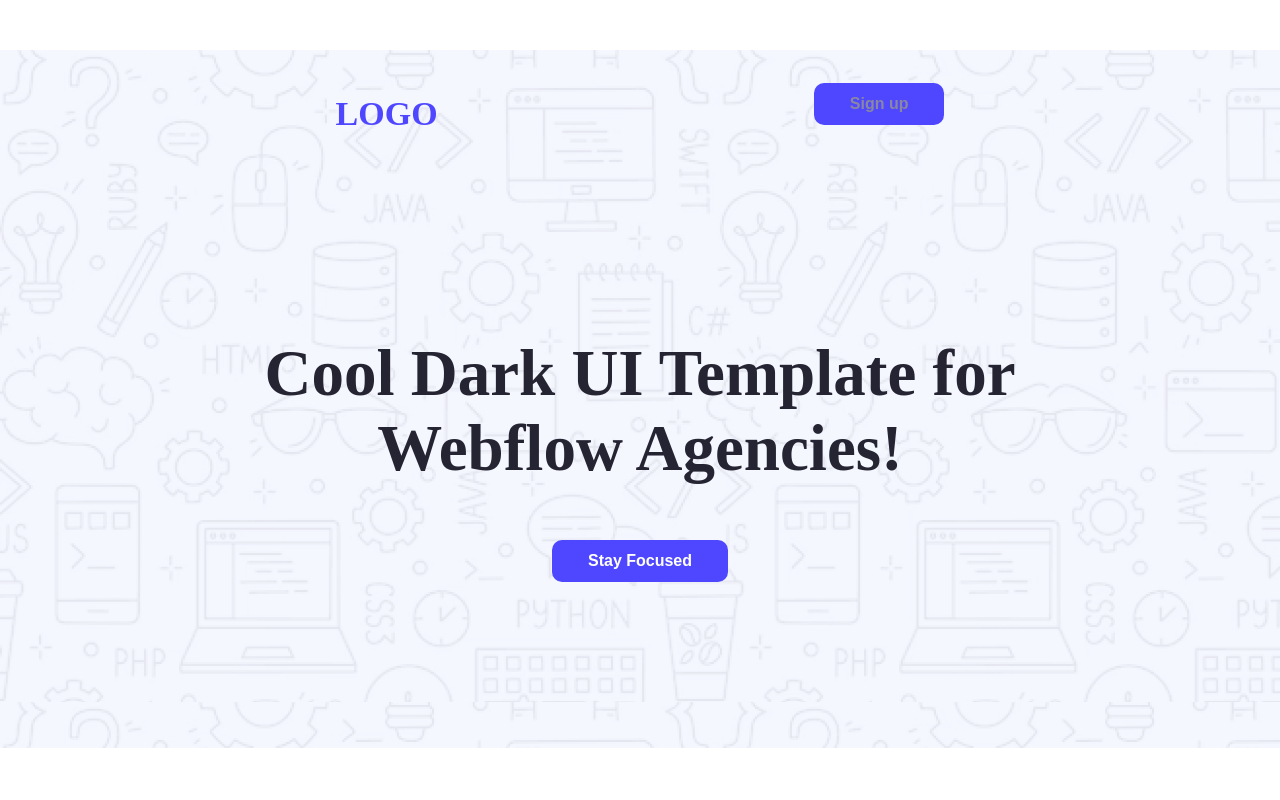
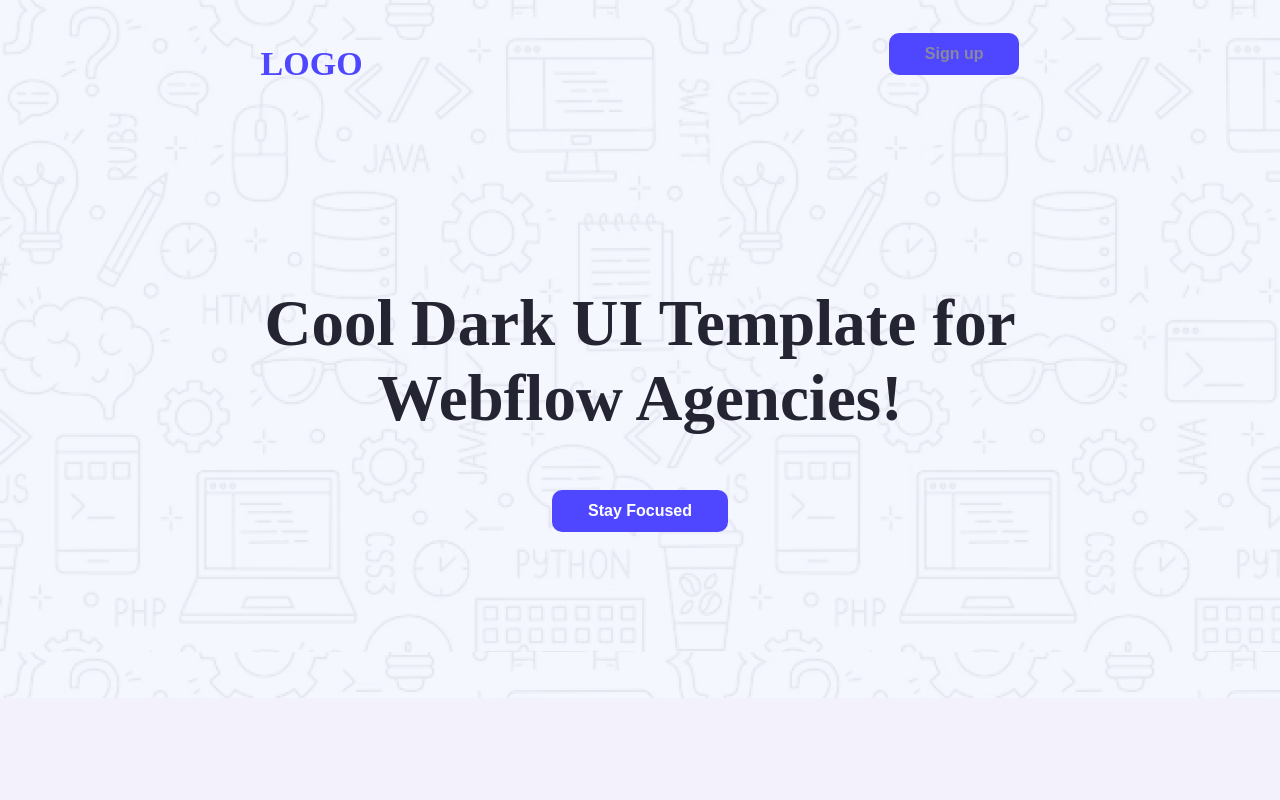
Before and after one commit to fardulislam/my-first-assignment-repo, a plain HTML site: page index.html in a window 1280 px wide. Shown: the top 800 px of the page. Drawn offline with Linux system fonts and the light colour scheme.

```diff
--- a/styles/color.css
+++ b/styles/color.css
@@ -8,12 +8,12 @@
 .body {
   margin: 0px;
   padding: 0px;
-
-  background-color: ;
+  width: 100%;
+  background-color:#f2f1fc ;
 }
 
 .secondary-bg {
-  background-color: #cfcde2;
+  background-color: #f2f1fc;
 }
 
 .hat {
@@ -28,7 +28,7 @@ nav {
   display: flex;
   align-items: center;
   justify-content: space-between;
-  margin: 50px 150px;
+  margin: 50px px;
 }
 
 h4 {
@@ -241,7 +241,8 @@ section textarea {
 
 
 }
-section input[type="button"]{
+
+section input[type="button"] {
   background-color: #4E47FF;
   color: #FFFFFF;
   border-radius: 10px;
```
